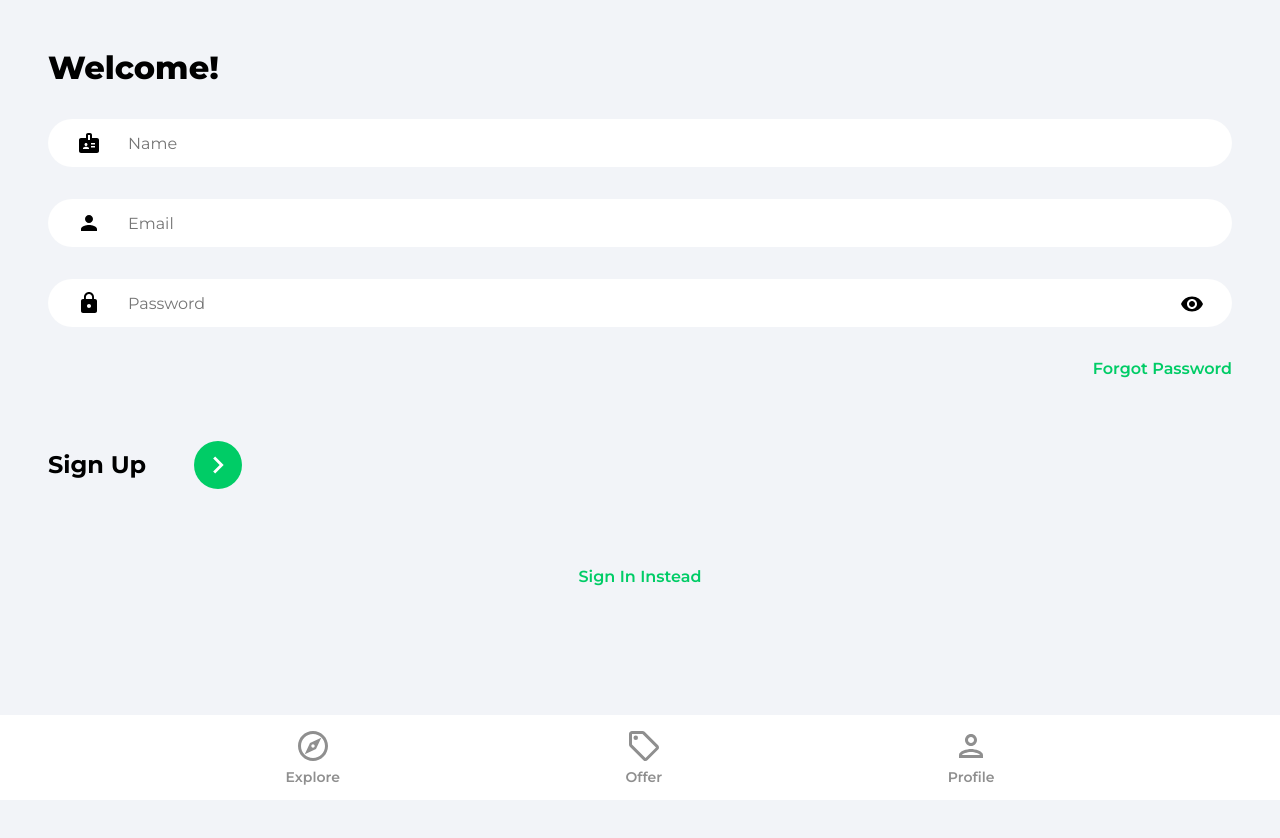
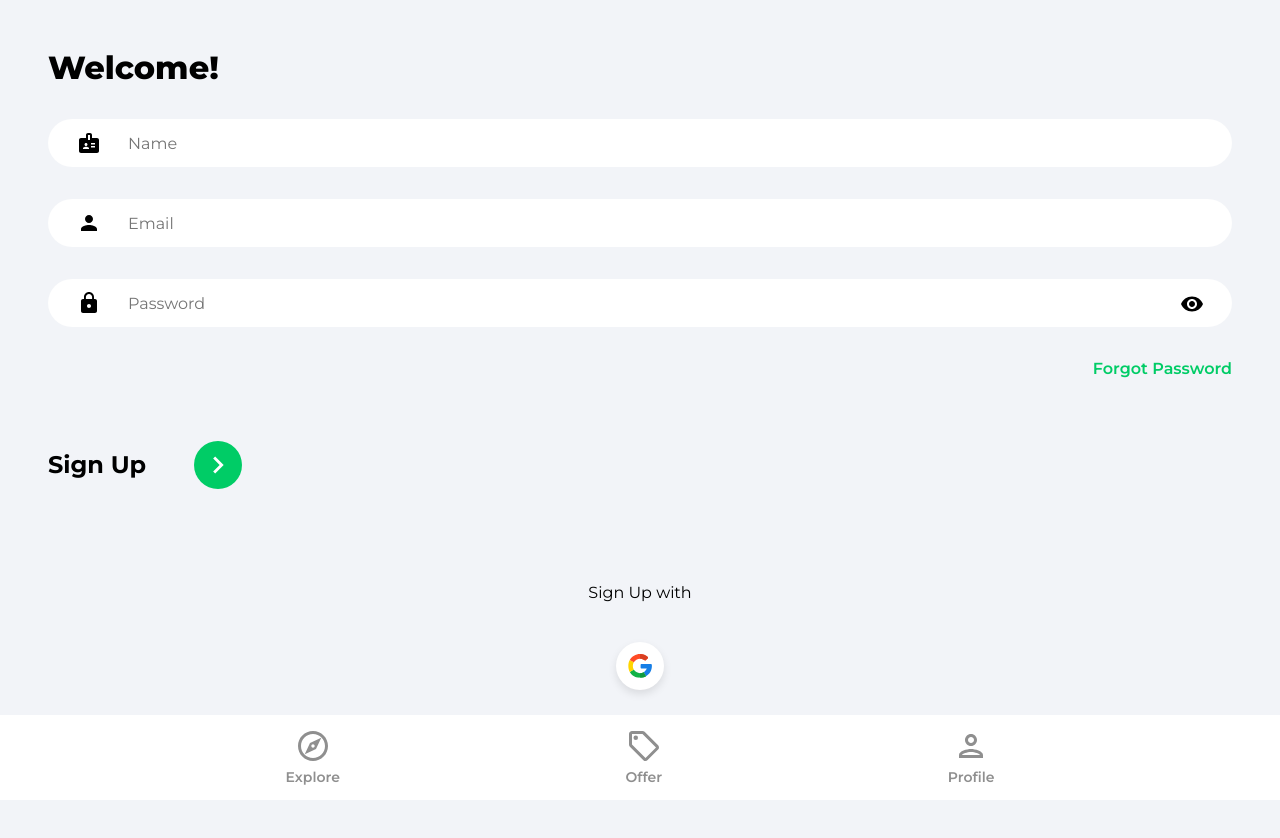
Before and after one commit to dashkens/Marketplace, a React (Vite) app in the folder marketplace/: page /sign-up in a window 1280 px wide. Shown: the top 838 px of the page. Before the commit the page ends 800 px from the top, so only its background shows below. Built offline with nearby package versions, Linux system fonts and the light colour scheme.

Commit message:
added authorization with google

```diff
--- /dev/null
+++ b/marketplace/src/components/OAuth.jsx
@@ -0,0 +1,43 @@
+import { GoogleAuthProvider, getAuth, signInWithPopup } from 'firebase/auth'
+import { doc, getDoc, setDoc, serverTimestamp } from 'firebase/firestore'
+import { useLocation, useNavigate } from 'react-router-dom'
+import { db } from '../firebase.config'
+import { toast } from 'react-toastify'
+import googleIcon from '../assets/svg/googleIcon.svg'
+
+export default function OAuth() {
+    const navigate = useNavigate()
+    const location = useLocation()
+
+    const onGoogleClick = async() => {
+        try {
+            const auth = getAuth()
+            const provider = new GoogleAuthProvider()
+            const result = await signInWithPopup(auth, provider)
+            const user = result.user
+
+            // check for user
+            const docRef = doc(db, 'users', user.uid)
+            const docSnap = await getDoc(docRef)
+
+            // if user doesn't exist, create user
+            if(!docSnap.exists()) {
+                await setDoc(doc(db, 'users', user.uid), {
+                    name: user.displayName,
+                    email: user.email,
+                    timestamp: serverTimestamp()
+                })
+            }
+            navigate('/')
+        } catch (error) {
+            toast.error('Could not authorize with Google')
+        }
+    }
+
+    return <div className="socialLogin">
+        <p>Sign {location.pathname==='/sign-up'? 'Up':'In'} with </p>
+        <button className="socialIconDiv" onClick={onGoogleClick}>
+            <img className="socialIconImg" src={googleIcon} alt="google" />
+        </button>
+    </div>
+}
--- a/marketplace/src/pages/SignIn.jsx
+++ b/marketplace/src/pages/SignIn.jsx
@@ -4,6 +4,7 @@
 import {toast} from 'react-toastify'
 import { Link, useNavigate } from 'react-router-dom'
 import { getAuth, signInWithEmailAndPassword } from 'firebase/auth'
+import OAuth from '../components/OAuth'
 
 export default function SignIn() {
 
@@ -84,7 +85,7 @@
           </div>
         </form>
 
-        {/* GoogleAuth ocmponent */}
+        <OAuth/>
         <Link to='/sign-up' className='registerLink'>Sign Up Instead</Link>
       </main>
     </div>
--- a/marketplace/src/pages/SignUp.jsx
+++ b/marketplace/src/pages/SignUp.jsx
@@ -6,6 +6,7 @@
 import { getAuth, createUserWithEmailAndPassword, updateProfile } from 'firebase/auth'
 import { db } from '../firebase.config'
 import { setDoc, doc, serverTimestamp } from 'firebase/firestore'
+import OAuth from '../components/OAuth'
 
 export default function SignUp() {
 
@@ -102,7 +103,7 @@
           </div>
         </form>
 
-        {/* GoogleAuth ocmponent */}
+        <OAuth/>
         <Link to='/sign-in' className='registerLink'>Sign In Instead</Link>
       </main>
     </div>
```
